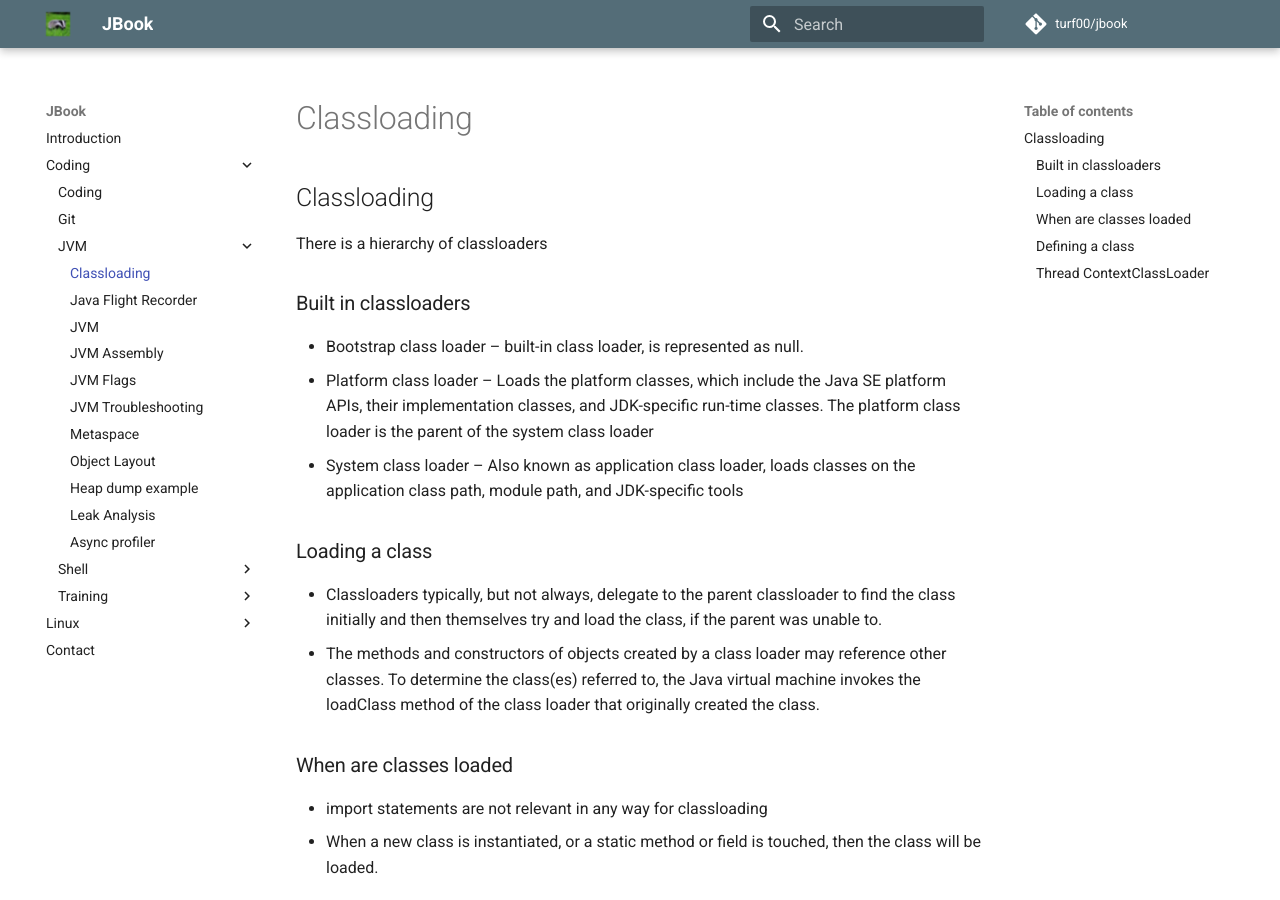
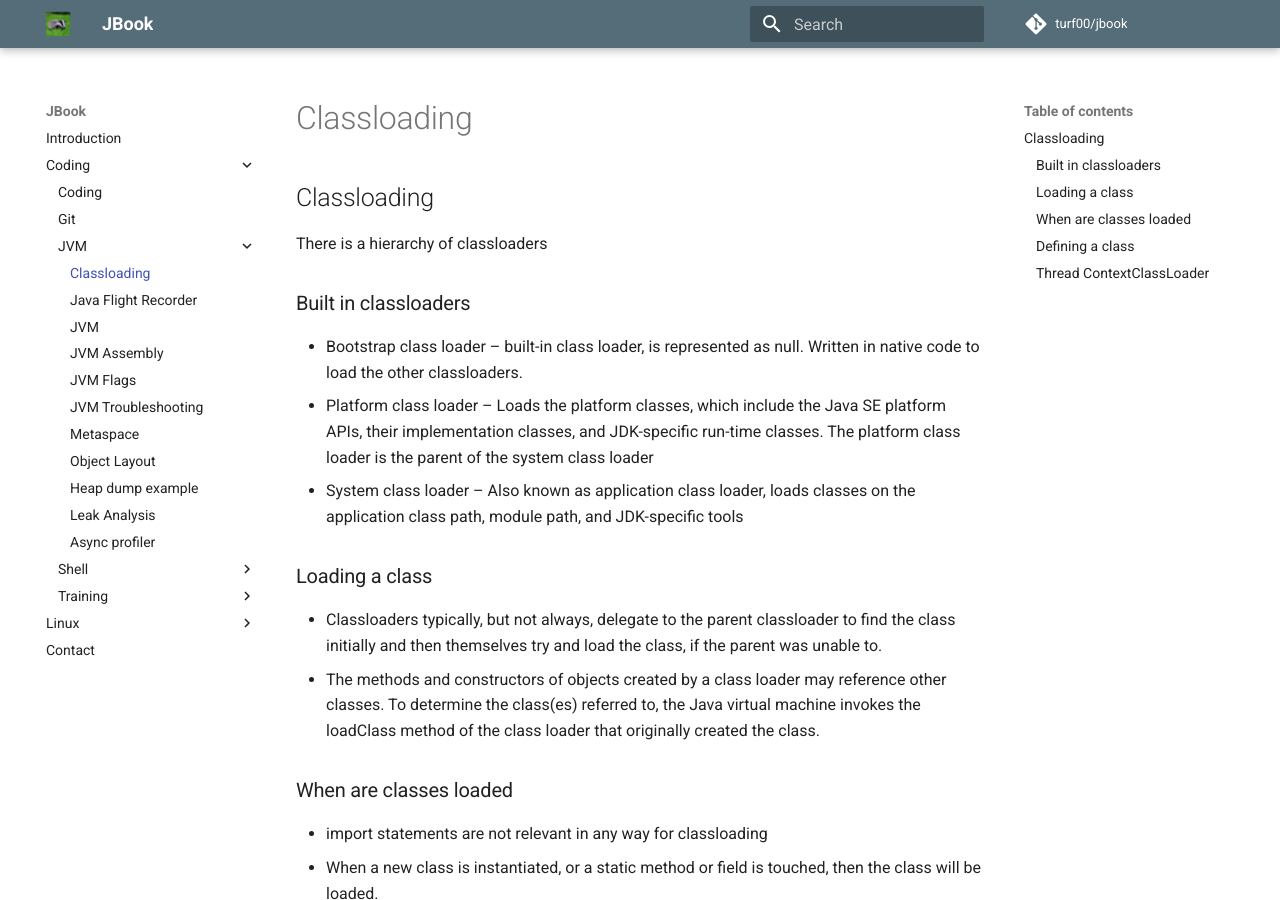
Before and after one commit to turf00/jbook, an MkDocs documentation site: the page built from docs/coding/jvm/classloading.md, in a window 1280 px wide and 900 px high. Built offline with MkDocs 1.6.1 and Material for MkDocs 9.7.7, drawn with Linux system fonts in a browser that asks for light colours; comment, search, counter and statistics services are not loaded.

Commit message:
Classloader info

```diff
--- a/docs/coding/jvm/classloading.md
+++ b/docs/coding/jvm/classloading.md
@@ -4,7 +4,7 @@ There is a hierarchy of classloaders
 
 ## Built in classloaders
 
-- Bootstrap class loader – built-in class loader, is represented as null.
+- Bootstrap class loader – built-in class loader, is represented as null. Written in native code to load the other classloaders.
 - Platform class loader – Loads the platform classes, which include the Java SE platform APIs, their implementation classes, and JDK-specific run-time classes. The platform class loader is the parent of the system class loader
 - System class loader – Also known as application class loader, loads classes on the application class path, module path, and JDK-specific tools
 
```
